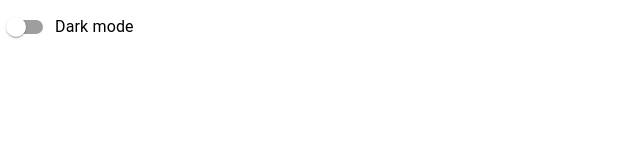
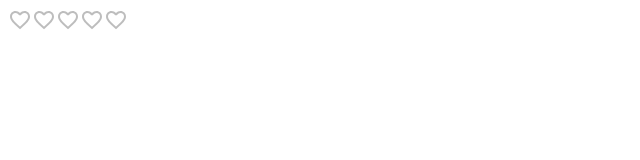
Before and after one commit to Arman-Abbasian/material_ui, a React (Create React App) app: page / in a window 1280 px wide. Shown: the top 160 px of the page, without its empty margins (0-640 px from the left). Built offline with nearby package versions, Linux system fonts and the light colour scheme; the HTML template or start-up script is replaced by a standard one.

Commit message:
make Ratingg component

```diff
--- a/src/App.js
+++ b/src/App.js
@@ -2,6 +2,7 @@ import './App.css';
 import Butonn from './components/Buttonn';
 import CheckBoxx from './components/CheckBoxx';
 import RadioButtonn from './components/RadioButton';
+import Ratingg from './components/Ratingg';
 import Selectt from './components/Selectt';
 import Switchh from './components/Switchh';
 import TextFieldd from './components/TextField';
@@ -10,7 +11,7 @@ import Typographyy from './components/Typographyy';
 function App() {
   return (
     <div className="App">
-        <Switchh />
+        <Ratingg />
     </div>
   );
 }
--- /dev/null
+++ b/src/components/Ratingg.jsx
@@ -0,0 +1,27 @@
+import { Rating } from "@mui/material";
+import { Stack } from "@mui/system";
+import { useState } from "react";
+import FavoriteIcon from "@mui/icons-material/Favorite";
+import FavoriteBorderIcon from '@mui/icons-material/FavoriteBorder';
+
+const Ratingg = () => {
+  const [value, setValue] = useState(null);
+  const handleChange = (e, newValue) => {
+    console.log(e.target.value);
+    console.log(newValue);
+    setValue(newValue);
+  };
+  return (
+    <Stack spacing={2}>
+      <Rating
+        precision={0.5}
+        value={value}
+        onChange={handleChange}
+        icon={<FavoriteIcon color="error" />}
+        emptyIcon={<FavoriteBorderIcon />}
+      />
+    </Stack>
+  );
+};
+
+export default Ratingg;
```
